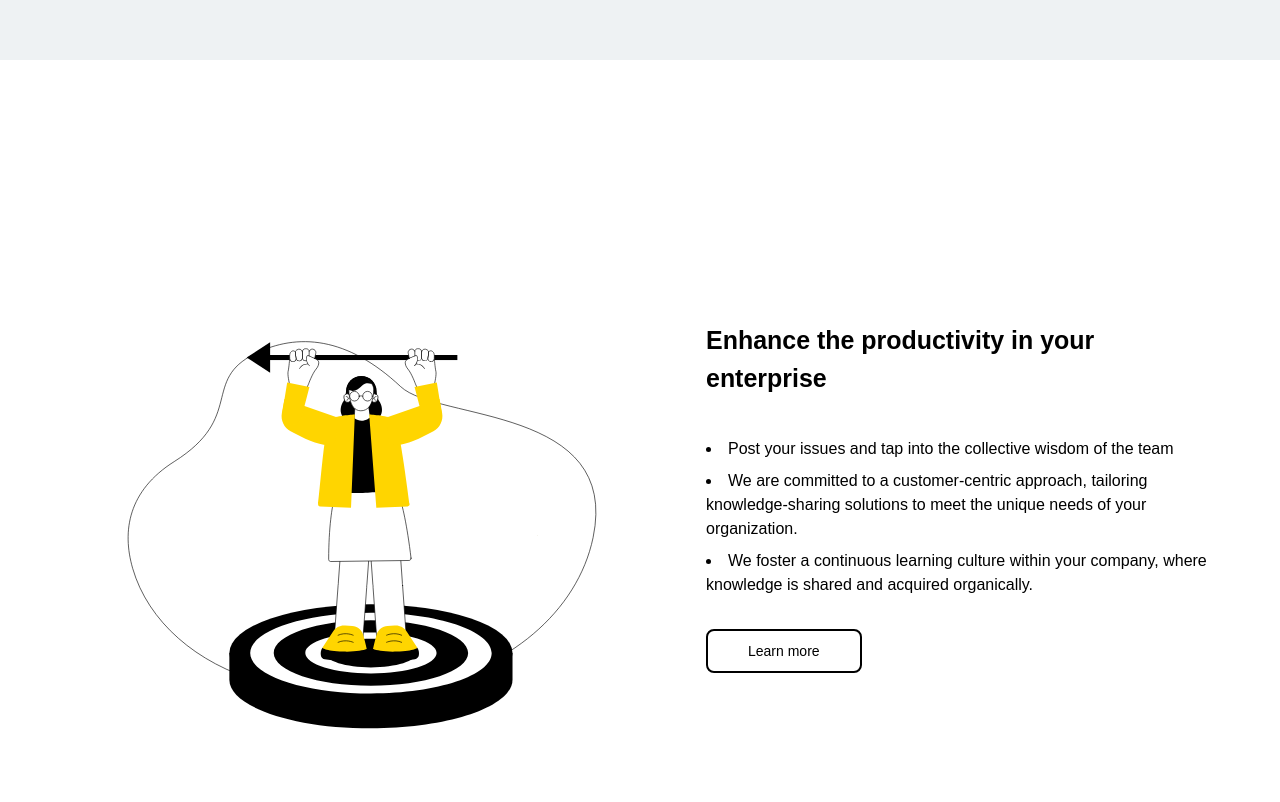
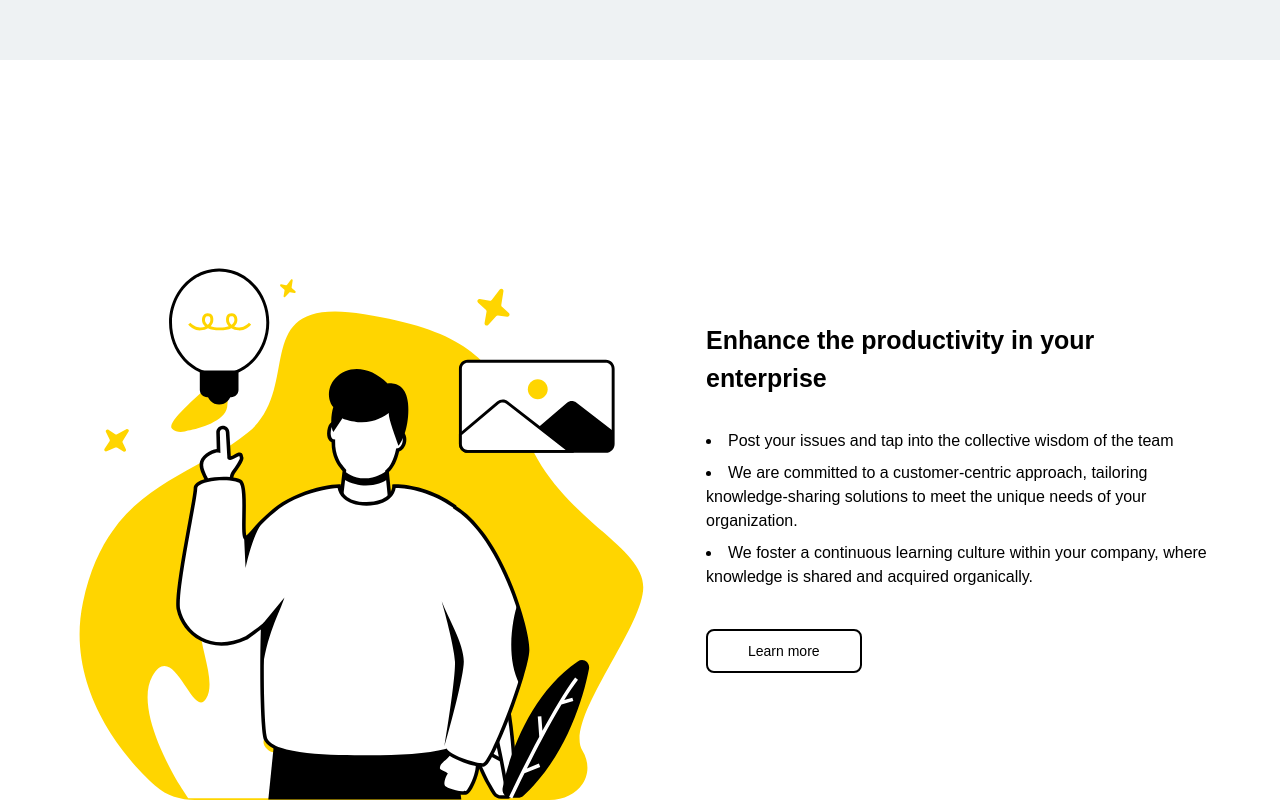
Before and after one commit to 4nskarts/hackathon-infinity, a React (Vite) app in the folder client/: page / in a window 1280 px wide. Shown: the part 740-1542 px from the top of the page. Built offline with nearby package versions, Linux system fonts and the light colour scheme.

Commit message:
finished product, waiting for Houdaifa to push the contact-us page

```diff
--- a/client/src/index.css
+++ b/client/src/index.css
@@ -11,3 +11,8 @@
 body {
     min-height: 100vh;
 }
+
+img {
+    border: none !important;
+    border-radius: none !important;
+}
--- a/client/src/pages/LandingPage/sections/Features.jsx
+++ b/client/src/pages/LandingPage/sections/Features.jsx
@@ -19,9 +19,9 @@
         {/* Right Section */}
         <div className="flex max-w-lg gap-2 m-auto flex-col items-start">
           <div className="text-start  font-semibold text-h4 ">{title}</div>
-          <ul className="my-6  text-start list-disc list-inside">
+          <ul className="my-6 text-start list-disc list-inside">
             {description.map((point, index) => (
-              <li className="mt-2" key={index}>
+              <li className="mb-2" key={index}>
                 {point}
               </li>
             ))}
--- a/client/src/pages/LoginPage/index.jsx
+++ b/client/src/pages/LoginPage/index.jsx
@@ -31,7 +31,8 @@
     return (
       <div className="flex min-h-full h-screen flex-1 flex-col border-2 justify-center items-center px-6 py-12 lg:px-8 ">
         <div className="mx-auto w-auto text-2xl font-bold">
-          Infinity Website
+          WELCOME TO <span className="text-[#FFD500]">C</span>
+          <span className="text-[#407CB6]">REVIX</span>
         </div>
         <div className="sm:mx-auto sm:w-full sm:max-w-sm">
           <h2 className="mt-10 text-center text-2xl font-base leading-9 tracking-tight text-black">
```
Also changed, not shown: client/src/assets/business-top.svg, client/src/assets/logo_crevix.svg (added).
